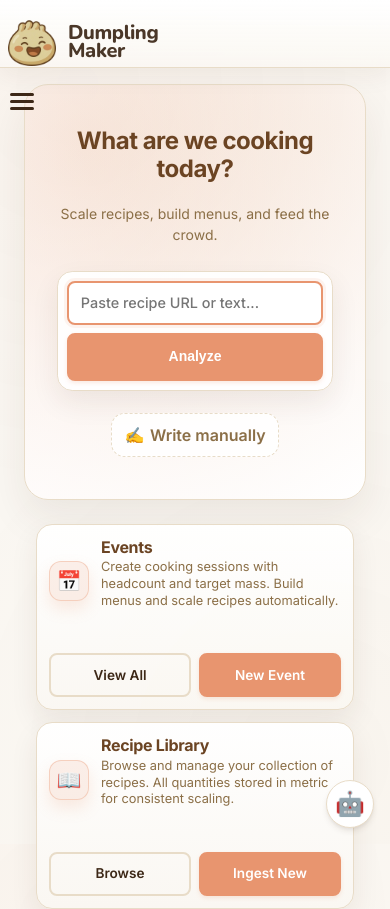
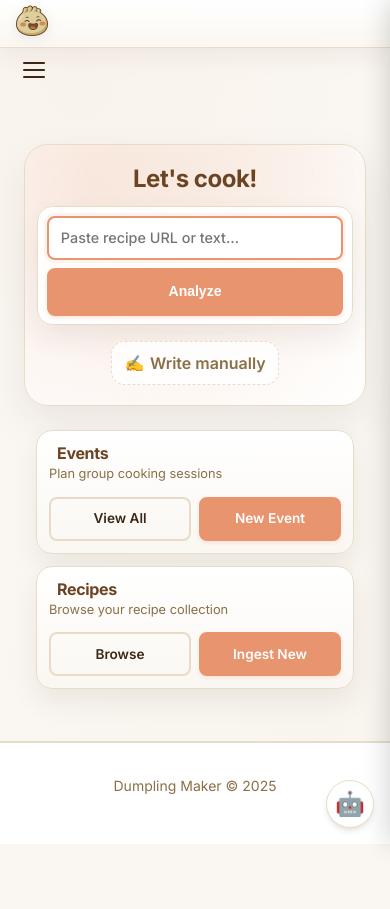
Before and after one commit to liminm/recipe-scaler-formatter, a Next.js app: page / in a window 390 px wide. Shown: the top 909 px of the page. After the commit the page ends 844 px from the top, so only its background shows below. Built offline with nearby package versions, Linux system fonts and the light colour scheme.

Commit message:
feat: Enhance mobile responsiveness by adding mobile-specific content, adjusting home page layout, and improving navigation menu behavior.

```diff
--- a/src/app/globals.css
+++ b/src/app/globals.css
@@ -216,38 +216,35 @@ body.chili-mode .topbar {
   transform: translateY(-1px);
 }
 
-.brand-mark {
-  width: 38px;
-  height: 38px;
-  border-radius: 12px;
-  display: grid;
-  place-items: center;
-  background: rgba(232, 149, 111, 0.08);
-  border: 1px solid rgba(232, 149, 111, 0.25);
-  box-shadow: 0 6px 12px rgba(61, 40, 23, 0.08);
-}
-
-.brand-mark img {
-  width: 28px;
-  height: 28px;
-  display: block;
+.brand-logo {
+  width: 48px;
+  height: 48px;
+  object-fit: contain;
   filter: drop-shadow(0 2px 6px rgba(0, 0, 0, 0.08));
 }
 
-.topbar.chili-nav .brand-mark,
-body.chili-mode .brand-mark {
-  background: rgba(214, 66, 42, 0.08);
-  border-color: rgba(214, 66, 42, 0.25);
-  box-shadow: 0 8px 14px rgba(214, 66, 42, 0.12);
+.brand-text-container {
+  display: flex;
+  flex-direction: column;
+  justify-content: center;
 }
 
 .brand-text {
-  color: var(--color-text);
-}
-
-.topbar.chili-nav .brand-text,
-body.chili-mode .brand-text {
-  color: #35170c;
+  display: flex;
+  flex-direction: column;
+  line-height: 0.9;
+  font-family: var(--font-nunito);
+  font-weight: 800;
+  color: #4a3728;
+}
+
+.brand-text span {
+  font-size: 1.25rem;
+  letter-spacing: -0.02em;
+}
+
+.brand-text-chili {
+  color: #c0392b;
 }
 
 .topbar.chili-nav .brand:hover,
@@ -3053,6 +3050,209 @@ body.chili-mode .nav-link.active {
   }
 }
 
+/* ============================================
+   MOBILE NAVIGATION - COMPLETE REDESIGN
+   ============================================ */
+
+/* Compact Mobile Topbar */
+@media (max-width: 768px) {
+  .mobile-topbar-compact {
+    height: 48px !important;
+    min-height: 48px !important;
+  }
+
+  .mobile-topbar-compact .topbar-content {
+    padding: 0 0.75rem !important;
+  }
+
+  .mobile-topbar-compact .brand {
+    padding: 0.25rem !important;
+    gap: 0.5rem !important;
+  }
+
+  .mobile-topbar-compact .brand-logo {
+    width: 32px !important;
+    height: 32px !important;
+  }
+
+  /* Adjust main content padding for shorter header */
+  .main-content {
+    padding-top: 5rem !important;
+  }
+}
+
+/* Mobile Menu Toggle Button */
+.mobile-menu-toggle {
+  width: 44px;
+  height: 44px;
+  display: flex;
+  flex-direction: column;
+  justify-content: center;
+  align-items: center;
+  gap: 5px;
+  background: none;
+  border: none;
+  border-radius: var(--radius-md);
+  cursor: pointer;
+  padding: 0.5rem;
+  transition: background-color 0.2s ease;
+}
+
+.mobile-menu-toggle:hover,
+.mobile-menu-toggle:focus {
+  background-color: var(--color-surface-hover);
+}
+
+.hamburger-line {
+  display: block;
+  width: 22px;
+  height: 2px;
+  background-color: var(--color-text);
+  border-radius: 2px;
+  transition: transform 0.25s ease, opacity 0.25s ease;
+}
+
+.hamburger-line.open:nth-child(1) {
+  transform: rotate(45deg) translate(5px, 5px);
+}
+
+.hamburger-line.open:nth-child(2) {
+  opacity: 0;
+}
+
+.hamburger-line.open:nth-child(3) {
+  transform: rotate(-45deg) translate(5px, -5px);
+}
+
+/* Mobile Navigation Overlay */
+.mobile-nav-overlay {
+  position: fixed;
+  top: 0;
+  left: 0;
+  right: 0;
+  bottom: 0;
+  background: rgba(0, 0, 0, 0.4);
+  opacity: 0;
+  visibility: hidden;
+  transition: opacity 0.3s ease, visibility 0.3s ease;
+  z-index: 90;
+}
+
+.mobile-nav-overlay.open {
+  opacity: 1;
+  visibility: visible;
+}
+
+/* Mobile Slide-in Drawer */
+.mobile-nav-drawer {
+  position: fixed;
+  top: 0;
+  right: 0;
+  bottom: 0;
+  width: 280px;
+  max-width: 85vw;
+  background: var(--color-surface);
+  transform: translateX(100%);
+  transition: transform 0.3s cubic-bezier(0.4, 0, 0.2, 1);
+  z-index: 100;
+  box-shadow: -4px 0 24px rgba(0, 0, 0, 0.15);
+  display: flex;
+  flex-direction: column;
+}
+
+.mobile-nav-drawer.open {
+  transform: translateX(0);
+}
+
+.mobile-nav-drawer-header {
+  display: flex;
+  align-items: center;
+  justify-content: space-between;
+  padding: 1rem;
+  border-bottom: 1px solid var(--color-border);
+}
+
+.mobile-nav-drawer-brand {
+  display: flex;
+  align-items: center;
+  gap: 0.75rem;
+}
+
+.mobile-nav-drawer-logo {
+  width: 36px;
+  height: 36px;
+  object-fit: contain;
+}
+
+.mobile-nav-drawer-title {
+  font-family: var(--font-nunito);
+  font-weight: 800;
+  font-size: 1.1rem;
+  color: var(--color-brown);
+}
+
+.mobile-nav-close {
+  width: 36px;
+  height: 36px;
+  display: flex;
+  align-items: center;
+  justify-content: center;
+  background: var(--color-surface-hover);
+  border: 1px solid var(--color-border);
+  border-radius: var(--radius-md);
+  font-size: 1.1rem;
+  color: var(--color-text-muted);
+  cursor: pointer;
+  transition: all 0.2s ease;
+}
+
+.mobile-nav-close:hover {
+  background: var(--color-surface-active);
+  color: var(--color-text);
+}
+
+.mobile-nav-drawer-links {
+  flex: 1;
+  padding: 0.5rem;
+  overflow-y: auto;
+}
+
+.mobile-nav-drawer-link {
+  display: flex;
+  align-items: center;
+  gap: 0.75rem;
+  padding: 1rem;
+  border-radius: var(--radius-md);
+  text-decoration: none;
+  font-weight: 600;
+  font-size: 1rem;
+  color: var(--color-text);
+  transition: all 0.2s ease;
+}
+
+.mobile-nav-drawer-link:hover {
+  background: var(--color-surface-hover);
+}
+
+.mobile-nav-drawer-link.active {
+  background: var(--color-primary-subtle);
+  color: var(--color-primary);
+}
+
+.mobile-nav-drawer-icon {
+  font-size: 1.25rem;
+}
+
+/* Hide drawer elements on desktop */
+@media (min-width: 769px) {
+
+  .mobile-nav-overlay,
+  .mobile-nav-drawer {
+    display: none !important;
+  }
+}
+
+
 /* === Specific Phone Breakpoint (480px) === */
 
 @media (max-width: 480px) {
@@ -3079,44 +3279,120 @@ body.chili-mode .nav-link.active {
 
 @media (max-width: 768px) {
 
+  /* === Mobile Show Inline Utility === */
+  .mobile-show-inline {
+    display: inline !important;
+  }
+
   /* === Hero Section - Compact === */
+  .mobile-hero-compact {
+    padding: 1.25rem 0.75rem !important;
+  }
+
+  .mobile-hero-compact .hero-shell {
+    padding: 0 !important;
+    gap: 0.5rem !important;
+  }
+
   .hero-title {
     font-size: 1.5rem !important;
     margin-bottom: 0.25rem !important;
+    text-align: center;
   }
 
   .hero-subtitle {
     font-size: 0.875rem !important;
-    margin-bottom: 0.75rem !important;
-  }
-
-  .hero-shell {
-    padding: 1rem !important;
+    margin-bottom: 0.5rem !important;
+    text-align: center;
   }
 
   .hero-search {
+    flex-direction: column !important;
     gap: 0.5rem !important;
   }
 
+  .hero-search .hero-input {
+    width: 100% !important;
+  }
+
+  .hero-search .hero-submit {
+    width: 100% !important;
+  }
+
   .hero-input {
-    padding: 0.625rem 0.75rem !important;
-    font-size: 0.9rem !important;
+    padding: 0.75rem !important;
+    font-size: 0.95rem !important;
   }
 
   .hero-submit {
-    padding: 0.625rem 1rem !important;
+    padding: 0.75rem 1rem !important;
   }
 
   .hero-manual {
     margin-top: 0.5rem !important;
   }
 
-  /* === Home Cards - Compact === */
+  /* === Home Cards - Inline Layout === */
   .home-grid {
     gap: 0.75rem !important;
     padding: 0 0.75rem !important;
   }
 
+  /* Mobile inline card layout */
+  .mobile-card-inline {
+    display: flex !important;
+    flex-direction: column !important;
+    padding: 0.875rem !important;
+    gap: 0.625rem !important;
+  }
+
+  .mobile-card-inline>.icon-badge {
+    width: 36px !important;
+    height: 36px !important;
+    font-size: 1.1rem !important;
+    flex-shrink: 0;
+    position: absolute;
+    display: none;
+    /* Hide icon, use inline with title */
+  }
+
+  .mobile-card-inline .card-body {
+    flex: 1;
+  }
+
+  .mobile-card-inline .card-body h2 {
+    font-size: 1rem !important;
+    margin-bottom: 0.125rem !important;
+    display: flex;
+    align-items: center;
+    gap: 0.5rem;
+  }
+
+  /* Show icon inline with title on mobile */
+  .mobile-card-inline .card-body h2::before {
+    content: attr(data-icon);
+  }
+
+  .mobile-card-inline .card-desc {
+    font-size: 0.8rem !important;
+    line-height: 1.3 !important;
+    margin: 0 !important;
+  }
+
+  .mobile-card-inline .home-card-actions {
+    display: flex !important;
+    gap: 0.5rem !important;
+    margin-top: 0.25rem !important;
+  }
+
+  .mobile-card-inline .home-card-actions .btn {
+    flex: 1;
+    padding: 0.5rem 0.75rem !important;
+    font-size: 0.85rem !important;
+    justify-content: center;
+  }
+
+  /* Fallback for regular home-card */
   .home-card {
     padding: 0.75rem !important;
   }
@@ -3128,11 +3404,10 @@ body.chili-mode .nav-link.active {
     margin-bottom: 0.5rem !important;
   }
 
-  /* Hide large icon badges on mobile */
   .home-card .icon-badge {
-    width: 40px !important;
-    height: 40px !important;
-    font-size: 1.25rem !important;
+    width: 36px !important;
+    height: 36px !important;
+    font-size: 1.1rem !important;
     flex-shrink: 0;
   }
 
--- a/src/app/page.tsx
+++ b/src/app/page.tsx
@@ -6,6 +6,7 @@ const highlights = [
     icon: '📅',
     title: 'Events',
     desc: 'Create cooking sessions with headcount and target mass. Build menus and scale recipes automatically.',
+    mobileDesc: 'Plan group cooking sessions',
     actions: [
       { label: 'View All', href: '/events', variant: 'secondary' },
       { label: 'New Event', href: '/events/new', variant: 'primary' },
@@ -13,8 +14,9 @@ const highlights = [
   },
   {
     icon: '📖',
-    title: 'Recipe Library',
+    title: 'Recipes',
     desc: 'Browse and manage your collection of recipes. All quantities stored in metric for consistent scaling.',
+    mobileDesc: 'Browse your recipe collection',
     actions: [
       { label: 'Browse', href: '/recipes', variant: 'secondary' },
       { label: 'Ingest New', href: '/staging', variant: 'primary' },
@@ -25,23 +27,26 @@ const highlights = [
 export default function Home() {
   return (
     <div className="home">
-      <section className="home-hero">
-        <div className="hero-shell mobile-px-sm">
+      <section className="home-hero mobile-hero-compact">
+        <div className="hero-shell">
 
-          <h1 className="hero-title mobile-heading-sm" style={{ textAlign: 'center' }}>What are we cooking today?</h1>
-          <p className="hero-subtitle mobile-text-sm" style={{ textAlign: 'center' }}>
+          <h1 className="hero-title">
+            <span className="mobile-hide">What are we cooking today?</span>
+            <span className="mobile-show mobile-show-inline">Let&apos;s cook!</span>
+          </h1>
+          <p className="hero-subtitle mobile-hide">
             Scale recipes, build menus, and feed the crowd.
           </p>
 
-          <form action="/staging" method="GET" className="hero-search mobile-stack mobile-gap-sm">
+          <form action="/staging" method="GET" className="hero-search">
             <input
               type="text"
               name="q"
               placeholder="Paste recipe URL or text..."
-              className="input-field hero-input mobile-full-width"
+              className="input-field hero-input"
               autoFocus
             />
-            <button type="submit" className="btn btn-primary hero-submit mobile-full-width touch-target">
+            <button type="submit" className="btn btn-primary hero-submit touch-target">
               Analyze
             </button>
           </form>
@@ -55,22 +60,23 @@ export default function Home() {
         </div>
       </section>
 
-      <section className="home-grid mobile-cols-1 mobile-gap-md mobile-px-sm">
+      <section className="home-grid">
         {highlights.map((card) => (
-          <div key={card.title} className="home-card mobile-card-compact">
-            <div className="home-card-top mobile-stack mobile-gap-sm">
-              <span className="icon-badge">{card.icon}</span>
-              <div>
-                <h2 className="mobile-heading-sm">{card.title}</h2>
-                <p className="text-muted mobile-text-sm">{card.desc}</p>
-              </div>
+          <div key={card.title} className="home-card mobile-card-inline">
+            <span className="icon-badge">{card.icon}</span>
+            <div className="card-body">
+              <h2>{card.title}</h2>
+              {/* Desktop: full description */}
+              <p className="text-muted card-desc mobile-hide">{card.desc}</p>
+              {/* Mobile: short description */}
+              <p className="text-muted card-desc mobile-show mobile-show-block">{card.mobileDesc}</p>
             </div>
-            <div className="home-card-actions mobile-stack mobile-gap-sm">
+            <div className="home-card-actions">
               {card.actions.map((action) => (
                 <Link
                   key={action.label}
                   href={action.href}
-                  className={`btn ${action.variant === 'primary' ? 'btn-primary' : 'btn-secondary'} w-full touch-target`}
+                  className={`btn ${action.variant === 'primary' ? 'btn-primary' : 'btn-secondary'} touch-target`}
                 >
                   {action.label}
                 </Link>
--- a/src/components/NavBar.tsx
+++ b/src/components/NavBar.tsx
@@ -2,12 +2,13 @@
 
 import Link from 'next/link';
 import { useRouter, usePathname } from 'next/navigation';
-import { useRef, useState } from 'react';
+import { useRef, useState, useEffect } from 'react';
 import { useChili } from '@/context/ChiliContext';
 
 const links = [
-  { href: '/events', label: 'Events' },
-  { href: '/recipes', label: 'Recipes' },
+  { href: '/', label: 'Home', icon: '🏠' },
+  { href: '/events', label: 'Events', icon: '📅' },
+  { href: '/recipes', label: 'Recipes', icon: '📖' },
 ];
 
 export default function NavBar() {
@@ -21,8 +22,25 @@ export default function NavBar() {
 
   const lastAnimationRef = useRef<string>('');
 
+  // Close drawer on route change
+  useEffect(() => {
+    setIsMobileMenuOpen(false);
+  }, [pathname]);
+
+  // Prevent body scroll when drawer is open
+  useEffect(() => {
+    if (isMobileMenuOpen) {
+      document.body.style.overflow = 'hidden';
+    } else {
+      document.body.style.overflow = '';
+    }
+    return () => {
+      document.body.style.overflow = '';
+    };
+  }, [isMobileMenuOpen]);
+
   const triggerRandomAnimation = () => {
-    if (animationClass) return; // Don't interrupt existing animation
+    if (animationClass) return;
 
     let animations;
     if (isChiliMode) {
@@ -51,7 +69,7 @@ export default function NavBar() {
   };
 
   const handleLogoClick = (e: React.MouseEvent) => {
-    e.preventDefault(); // Prevent ALL navigation by default
+    e.preventDefault();
     triggerRandomAnimation();
 
     if (resetTimerRef.current) {
@@ -71,7 +89,7 @@ export default function NavBar() {
           router.push('/');
         }
         setClickCount(0);
-      }, 400); // 400ms delay to detect multi-clicks
+      }, 400);
     }
   };
 
@@ -84,65 +102,45 @@ export default function NavBar() {
     setIsMobileMenuOpen(false);
   };
 
+  const logoSrc = isChiliMode ? '/chili.png' : '/dumpling-logo.png';
+  const logoAlt = isChiliMode ? 'Chili Dumpling Maker' : 'Dumpling Maker';
+
   return (
-    <nav className={`topbar ${isChiliMode ? 'chili-nav' : ''}`}>
+    <>
+      <nav className={`topbar mobile-topbar-compact ${isChiliMode ? 'chili-nav' : ''}`}>
         <div className="container topbar-content">
+          {/* Logo - compact on mobile */}
           <Link
             href="/"
             className="brand"
             onClick={handleLogoClick}
             onMouseEnter={triggerRandomAnimation}
           >
+            <img
+              src={logoSrc}
+              alt={logoAlt}
+              className={`brand-logo ${animationClass}`}
+              onAnimationEnd={() => setAnimationClass('')}
+            />
+            {/* Brand text - hidden on mobile */}
+            <div className="brand-text-container mobile-hide">
               {isChiliMode ? (
-            <div style={{ display: 'flex', alignItems: 'center', gap: '0.75rem' }}>
-              <img
-                src="/chili.png"
-                alt="Chili Dumpling Maker"
-                className={animationClass}
-                onAnimationEnd={() => setAnimationClass('')}
-                style={{ width: '48px', height: '48px', objectFit: 'contain' }}
-              />
-              <div style={{
-                display: 'flex',
-                flexDirection: 'column',
-                justifyContent: 'center',
-                lineHeight: 0.9,
-                fontFamily: 'var(--font-nunito)',
-                fontWeight: 800,
-                color: '#c0392b' // Using a chili red color for the text in chili mode
-              }}>
-                <span style={{ fontSize: '1.25rem', letterSpacing: '-0.02em' }}>Chili Dumpling</span>
-                <span style={{ fontSize: '1.25rem', letterSpacing: '-0.02em' }}>Maker 🌶️</span>
-              </div>
+                <div className="brand-text brand-text-chili">
+                  <span>Chili Dumpling</span>
+                  <span>Maker 🌶️</span>
                 </div>
               ) : (
-            <div style={{ display: 'flex', alignItems: 'center', gap: '0.75rem' }}>
-              <img
-                src="/dumpling-logo.png"
-                alt="Dumpling Maker"
-                className={animationClass}
-                onAnimationEnd={() => setAnimationClass('')}
-                style={{ width: '48px', height: '48px', objectFit: 'contain' }}
-              />
-              <div style={{
-                display: 'flex',
-                flexDirection: 'column',
-                justifyContent: 'center',
-                lineHeight: 0.9,
-                fontFamily: 'var(--font-nunito)',
-                fontWeight: 800,
-                color: '#4a3728'
-              }}>
-                <span style={{ fontSize: '1.25rem', letterSpacing: '-0.02em' }}>Dumpling</span>
-                <span style={{ fontSize: '1.25rem', letterSpacing: '-0.02em' }}>Maker</span>
-              </div>
+                <div className="brand-text">
+                  <span>Dumpling</span>
+                  <span>Maker</span>
                 </div>
               )}
+            </div>
           </Link>
 
           {/* Desktop Navigation */}
           <div className="nav-links mobile-hide">
-          {links.map((link) => (
+            {links.filter(l => l.href !== '/').map((link) => (
               <Link
                 key={link.href}
                 href={link.href}
@@ -154,88 +152,60 @@ export default function NavBar() {
             ))}
           </div>
 
-        {/* Mobile Hamburger Button */}
+          {/* Mobile Hamburger Button - integrated in header */}
           <button
-          className="mobile-show mobile-show-flex mobile-menu-btn touch-target"
+            className="mobile-menu-toggle mobile-show mobile-show-flex"
             onClick={() => setIsMobileMenuOpen(!isMobileMenuOpen)}
             aria-label="Toggle menu"
             aria-expanded={isMobileMenuOpen}
-          style={{
-            background: 'none',
-            border: 'none',
-            cursor: 'pointer',
-            padding: '0.5rem',
-            display: 'flex',
-            flexDirection: 'column',
-            justifyContent: 'center',
-            alignItems: 'center',
-            gap: '4px',
-          }}
           >
-          <span style={{
-            display: 'block',
-            width: '24px',
-            height: '3px',
-            backgroundColor: 'var(--color-text)',
-            borderRadius: '2px',
-            transition: 'transform 0.2s, opacity 0.2s',
-            transform: isMobileMenuOpen ? 'rotate(45deg) translate(5px, 5px)' : 'none'
-          }} />
-          <span style={{
-            display: 'block',
-            width: '24px',
-            height: '3px',
-            backgroundColor: 'var(--color-text)',
-            borderRadius: '2px',
-            transition: 'opacity 0.2s',
-            opacity: isMobileMenuOpen ? 0 : 1
-          }} />
-          <span style={{
-            display: 'block',
-            width: '24px',
-            height: '3px',
-            backgroundColor: 'var(--color-text)',
-            borderRadius: '2px',
-            transition: 'transform 0.2s, opacity 0.2s',
-            transform: isMobileMenuOpen ? 'rotate(-45deg) translate(5px, -5px)' : 'none'
-          }} />
+            <span className={`hamburger-line ${isMobileMenuOpen ? 'open' : ''}`} />
+            <span className={`hamburger-line ${isMobileMenuOpen ? 'open' : ''}`} />
+            <span className={`hamburger-line ${isMobileMenuOpen ? 'open' : ''}`} />
+          </button>
+        </div>
+      </nav>
+
+      {/* Mobile Drawer Overlay */}
+      <div
+        className={`mobile-nav-overlay ${isMobileMenuOpen ? 'open' : ''}`}
+        onClick={() => setIsMobileMenuOpen(false)}
+        aria-hidden="true"
+      />
+
+      {/* Mobile Slide-in Drawer */}
+      <aside className={`mobile-nav-drawer ${isMobileMenuOpen ? 'open' : ''}`}>
+        <div className="mobile-nav-drawer-header">
+          <div className="mobile-nav-drawer-brand">
+            <img src={logoSrc} alt={logoAlt} className="mobile-nav-drawer-logo" />
+            <span className="mobile-nav-drawer-title">
+              {isChiliMode ? 'Chili Maker' : 'Dumpling Maker'}
+            </span>
+          </div>
+          <button
+            className="mobile-nav-close"
+            onClick={() => setIsMobileMenuOpen(false)}
+            aria-label="Close menu"
+          >
+            ✕
           </button>
         </div>
 
-      {/* Mobile Dropdown Menu */}
-      {isMobileMenuOpen && (
-        <div
-          className="mobile-show mobile-show-block mobile-nav-dropdown"
-          style={{
-            position: 'absolute',
-            top: '100%',
-            left: 0,
-            right: 0,
-            backgroundColor: 'var(--color-surface)',
-            borderBottom: '1px solid var(--color-border)',
-            boxShadow: 'var(--shadow-md)',
-            zIndex: 100,
-          }}
-        >
+        <nav className="mobile-nav-drawer-links">
           {links.map((link) => (
             <Link
               key={link.href}
               href={link.href}
               onClick={handleMobileNavClick}
-              className={`nav-link ${isActive(link.href) ? 'active' : ''}`}
-              style={{
-                display: 'block',
-                padding: '1rem 1.5rem',
-                borderBottom: '1px solid var(--color-border)',
-                fontSize: '1rem',
-              }}
+              className={`mobile-nav-drawer-link ${isActive(link.href) ? 'active' : ''}`}
               aria-current={isActive(link.href) ? 'page' : undefined}
             >
-              {link.label}
+              <span className="mobile-nav-drawer-icon">{link.icon}</span>
+              <span>{link.label}</span>
             </Link>
           ))}
-        </div>
-      )}
         </nav>
+      </aside>
+    </>
   );
 }
```
Lines whose indentation alone changed are shown as unchanged.
